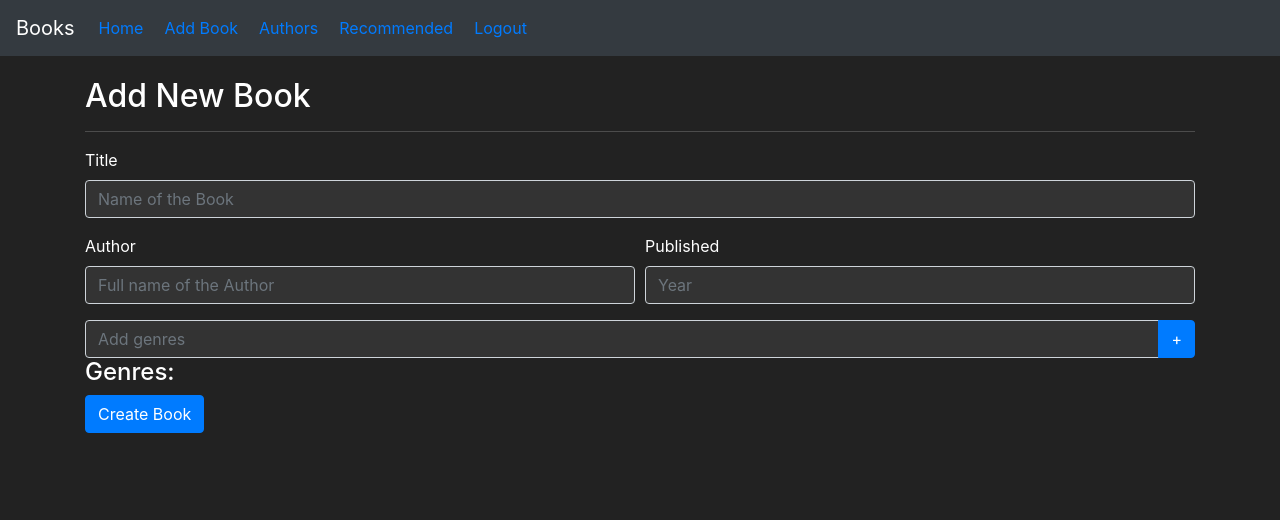
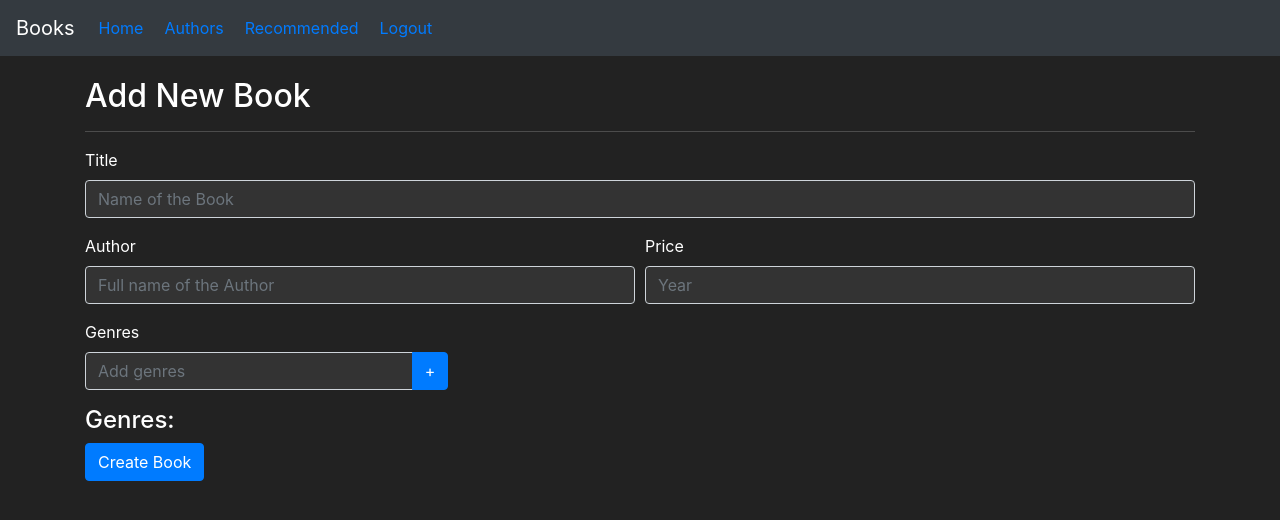
Before and after one commit to xuxey/library-frontend, a React (Create React App) app: page /books/new in a window 1280 px wide. Shown: the top 520 px of the page. Built offline with nearby package versions, Linux system fonts and the light colour scheme; no server answers; sample sign-in values are in the browser's storage.

Commit message:
Add price field to book form Add permissions to admin user Update NavMenu

```diff
--- a/src/App.js
+++ b/src/App.js
@@ -41,6 +41,7 @@ const App = () => {
                     <hr/>
                     <Authors
                         setMessage={showMessage}
+                        user={user}
                     />
                 </Route>
                 <Route path="/books/new">
--- a/src/components/NavMenu.js
+++ b/src/components/NavMenu.js
@@ -3,7 +3,7 @@ import {Link} from "react-router-dom"
 import {Nav, Navbar} from 'react-bootstrap'
 
 const NavMenu = ({user}) => {
-    const padding = {
+    const navStyle = {
         paddingRight: 5
     }
     if (user)
@@ -13,12 +13,17 @@ const NavMenu = ({user}) => {
                 <Navbar.Toggle aria-controls="responsive-navbar-nav"/>
                 <Navbar.Collapse id="responsive-navbar-nav">
                     <Nav className="mr-auto">
-                        <Nav.Link href="#" as="span"><Link style={padding} to="/books">Home</Link></Nav.Link>
-                        <Nav.Link href="#" as="span"><Link style={padding} to="/books/new">Add Book</Link></Nav.Link>
-                        <Nav.Link href="#" as="span"><Link style={padding} to="/authors">Authors</Link></Nav.Link>
-                        <Nav.Link href="#" as="span"><Link style={padding}
+                        <Nav.Link href="#" as="span"><Link style={navStyle} to="/books">Home</Link></Nav.Link>
+                        <Nav.Link href="#" as="span"><Link style={navStyle} to="/authors">Authors</Link></Nav.Link>
+                        <Nav.Link href="#" as="span"><Link style={navStyle}
                                                            to='/recommended'>Recommended</Link></Nav.Link>
-                        <Nav.Link href="#" as="span"><Link style={padding} to='/logout'>Logout</Link></Nav.Link>
+                        <Nav.Link href="#" as="span"><Link style={navStyle} to='/logout'>Logout</Link></Nav.Link>
+                        {
+                            (user.username==='admin') ?
+                            <Nav.Link href="#" as="span"><Link style={navStyle} to="/books/new">Add Book</Link></Nav.Link> :
+                            null
+                        }
+
                     </Nav>
                 </Navbar.Collapse>
             </Navbar>
@@ -30,8 +35,9 @@ const NavMenu = ({user}) => {
                 <Navbar.Toggle aria-controls="responsive-navbar-nav"/>
                 <Navbar.Collapse id="responsive-navbar-nav">
                     <Nav className="mr-auto">
-                        <Nav.Link href="#" as="span"><Link style={padding} to='/login'>Login</Link></Nav.Link>
-                        <Nav.Link href="#" as="span"><Link style={padding} to='/register'>Register</Link></Nav.Link>
+                        <Nav.Link href="#" as="span"><Link style={navStyle} to="/authors">Authors</Link></Nav.Link>
+                        <Nav.Link href="#" as="span"><Link style={navStyle} to='/login'>Login</Link></Nav.Link>
+                        <Nav.Link href="#" as="span"><Link style={navStyle} to='/register'>Register</Link></Nav.Link>
                     </Nav>
                 </Navbar.Collapse>
             </Navbar>
--- a/src/components/books/Authors.js
+++ b/src/components/books/Authors.js
@@ -4,7 +4,7 @@ import {ALL_AUTHORS} from "../../queries";
 import SetBirthYear from "./SetBirthYear";
 import {Table} from "react-bootstrap";
 
-const Authors = ({setMessage}) => {
+const Authors = ({setMessage, user}) => {
     const {loading, error, data} = useQuery(ALL_AUTHORS)
     if (loading) return <div>loading authors...</div>
     if (error) {
@@ -30,7 +30,13 @@ const Authors = ({setMessage}) => {
                 )}
                 </tbody>
             </Table>
-            <SetBirthYear authors={authors} setMessage={setMessage}/>
+            {
+                user &&
+                (user.username==='admin') ?
+                    <SetBirthYear authors={authors} setMessage={setMessage}/> :
+                    null
+            }
+
       </div>
   )
 }
--- a/src/components/books/Books.js
+++ b/src/components/books/Books.js
@@ -50,7 +50,6 @@ const Books = () => {
                     <th>Book</th>
                     <th>Author</th>
                     <th>Genres</th>
-                    <th>Published</th>
                 </tr>
                 {books.map(books =>
                     <tr key={books.title}>
@@ -58,7 +57,6 @@ const Books = () => {
                         <td>{books.title}</td>
                         <td>{books.author.name}</td>
                         <td>{books.genres.join(', ')}</td>
-                        <td>{books.published}</td>
                     </tr>
                 )}
                 </tbody>
--- a/src/components/books/NewBook.js
+++ b/src/components/books/NewBook.js
@@ -7,7 +7,7 @@ import {Button, Form, Col, InputGroup} from "react-bootstrap";
 const NewBook = (props) => {
     const [title, setTitle] = useState('')
     const [author, setAuthor] = useState('')
-    const [published, setPublished] = useState('')
+    const [price, setPrice] = useState('')
     const [genre, setGenre] = useState('')
     const [genres, setGenres] = useState([])
     const [createBook] = useMutation(ADD_BOOK, {
@@ -24,12 +24,12 @@ const NewBook = (props) => {
 
     const submit = async (event) => {
         event.preventDefault()
-        const pub = Number(published)
-        await createBook({variables: {title, author, published: pub, genres}})
+        const numPrice = Number(price)
+        await createBook({variables: {title, author, price: numPrice, genres}})
         console.log('add book...')
 
         setTitle('')
-        setPublished('')
+        setPrice('')
         setAuthor('')
     setGenres([])
     setGenre('')
@@ -63,15 +63,21 @@ const NewBook = (props) => {
               </Form.Group>
 
               <Form.Group as={Col}>
-                  <Form.Label>Published</Form.Label>
+                  <Form.Label>Price</Form.Label>
                   <Form.Control
                       placeholder="Year"
                       type='number'
-                      value={published}
-                      onChange={({target}) => setPublished(target.value)}
+                      value={price}
+                      onChange={({target}) => setPrice(target.value)}
                   />
               </Form.Group>
           </Form.Row>
+          <Form.Row>
+              <Col sm={4}>
+                  <Form.Group>
+                      <Form.Label>
+                          Genres
+                      </Form.Label>
                       <InputGroup>
                           <Form.Control
                               placeholder="Add genres"
@@ -81,15 +87,13 @@ const NewBook = (props) => {
                           <InputGroup.Append>
                               <Button variant='primary' onClick={addGenre} type="button">+</Button>
                           </InputGroup.Append>
-
                       </InputGroup>
-
-
+                  </Form.Group>
+              </Col>
+          </Form.Row>
           <div>
               <span><h4> Genres:  </h4></span>
               <span>{genres.join(',')}</span>
-
-
           </div>
           <Button type='submit'>Create Book</Button>
       </Form>
--- a/src/components/books/Recommended.js
+++ b/src/components/books/Recommended.js
@@ -35,7 +35,6 @@ const Recommended = ({user}) => {
                     <th>Book</th>
                     <th>Author</th>
                     <th>Genres</th>
-                    <th>Published</th>
                 </tr>
                 {books.map(books =>
                     <tr key={books.title}>
@@ -43,7 +42,6 @@ const Recommended = ({user}) => {
                         <td>{books.title}</td>
                         <td>{books.author.name}</td>
                         <td>{books.genres.join(', ')}</td>
-                        <td>{books.published}</td>
                     </tr>
                 )}
                 </tbody>
--- a/src/components/login/LoginForm.js
+++ b/src/components/login/LoginForm.js
@@ -24,8 +24,8 @@ const LoginForm = ({setUser, setMessage}) => {
         window.localStorage.setItem('libraryUser', JSON.stringify(loggedInUser))
         setUsername('')
         setPassword('')
+        setMessage(`Logged in as ${username}`, false)
         history.push('/books')
-        setMessage(`Logged in as ${username}`, false)
     }
     return (
         <Form onSubmit={onSubmit}>
--- a/src/mutations.js
+++ b/src/mutations.js
@@ -1,12 +1,11 @@
 import {gql} from "@apollo/client"
 
 export const ADD_BOOK = gql`
-    mutation createBook($title: String!, $author: String!, $genres: [String!]!, $published: Int!, $price: Int!) {
+    mutation createBook($title: String!, $author: String!, $genres: [String!]!, $price: Int!) {
         addBook(
             author: $author,
             title: $title,
             genres: $genres,
-            published: $published,
             price: $price
         ) {
             title
@@ -15,7 +14,7 @@ export const ADD_BOOK = gql`
                 _id
             }
             genres
-            published
+            price
         }
     }
 `
--- a/src/queries.js
+++ b/src/queries.js
@@ -19,7 +19,7 @@ export const ALL_BOOKS = gql`
                 name
                 _id
             }
-            published
+            price
             genres
             _id
         }
@@ -34,16 +34,8 @@ export const BOOKS_BY_GENRE = gql`
                 name
                 _id
             }
-            published
+            price
             genres
         }
     }
 `
-
-export const FAVE_GENRE = gql`
-    query getFavoriteGenre {
-        me {
-            favoriteGenre
-        }
-    }
-`
```
Also changed, not shown: schema.graphql (+12 -12 lines). Lines whose indentation alone changed are shown as unchanged.
